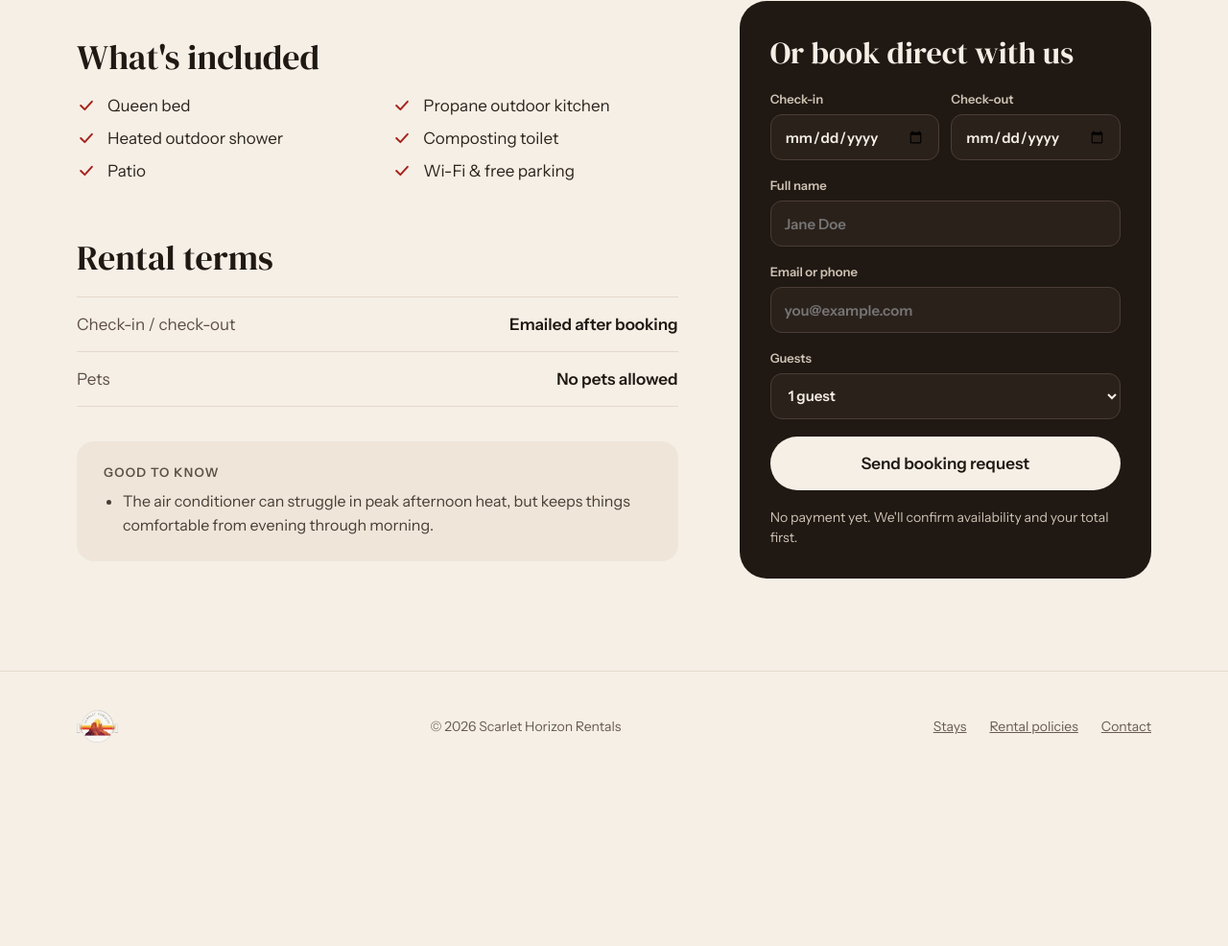
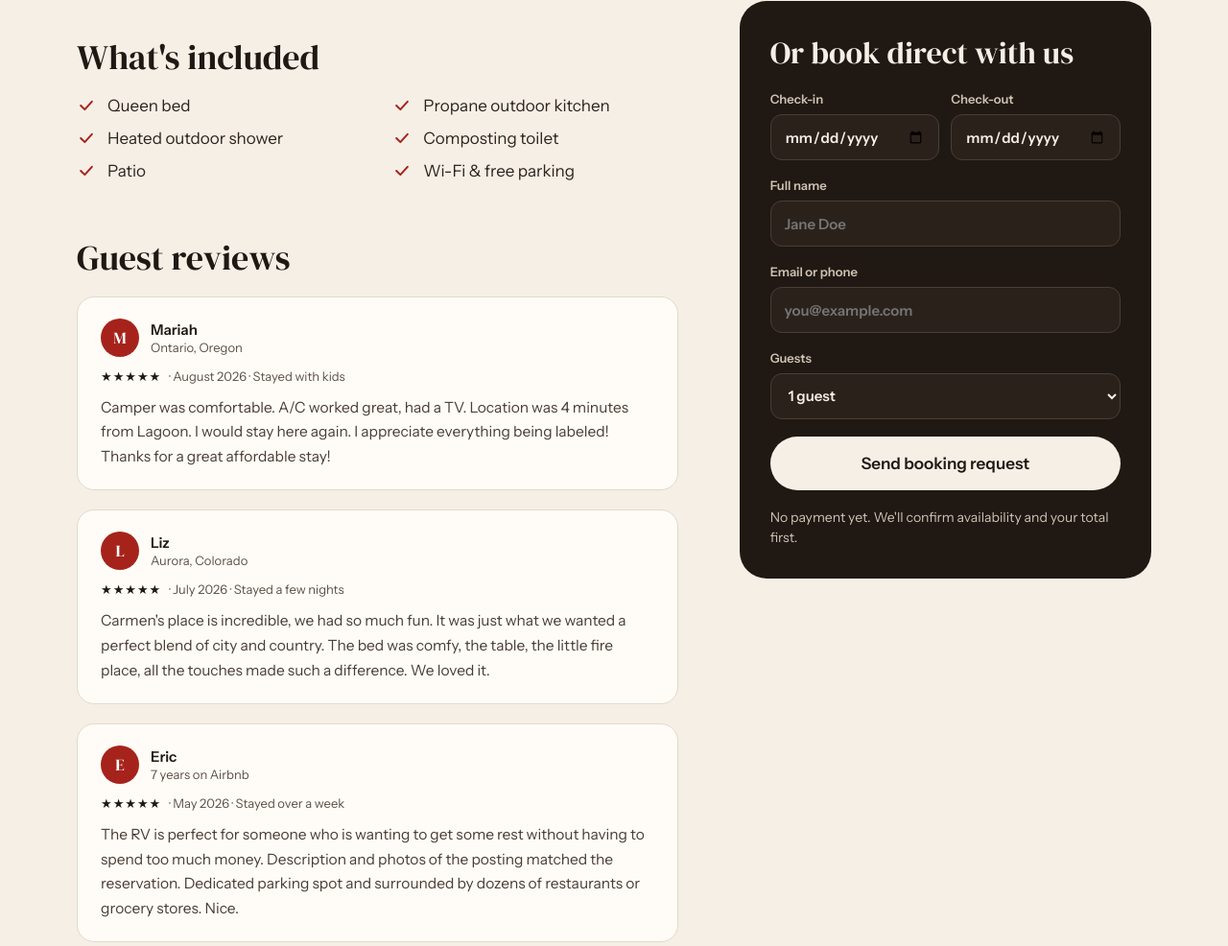
Before and after one commit to Lunatic0855/scarlet-horizon-website, a plain HTML site: page glamping-pod.html in a window 1280 px wide. Shown: the part 1549-2535 px from the top of the page at 96% size. Before the commit the page ends 2363 px from the top, so only its background shows below. Drawn offline with Linux system fonts and the light colour scheme.

Commit message:
Update glamping-pod.html

```diff
--- a/glamping-pod.html
+++ b/glamping-pod.html
@@ -101,6 +101,49 @@ All stays</a>
 </div>
 
 <div class="detail-block">
+<h2>Guest reviews</h2>
+<div class="reviews-grid">
+
+<div class="review-card">
+<div class="review-header">
+<div class="review-avatar">M</div>
+<div class="review-who">
+<div class="review-name">Mariah</div>
+<div class="review-place">Ontario, Oregon</div>
+</div>
+</div>
+<div class="review-meta"><span class="review-stars">★★★★★</span><span>· August 2026 · Stayed with kids</span></div>
+<p class="review-text">Camper was comfortable. A/C worked great, had a TV. Location was 4 minutes from Lagoon. I would stay here again. I appreciate everything being labeled! Thanks for a great affordable stay!</p>
+</div>
+
+<div class="review-card">
+<div class="review-header">
+<div class="review-avatar">L</div>
+<div class="review-who">
+<div class="review-name">Liz</div>
+<div class="review-place">Aurora, Colorado</div>
+</div>
+</div>
+<div class="review-meta"><span class="review-stars">★★★★★</span><span>· July 2026 · Stayed a few nights</span></div>
+<p class="review-text">Carmen's place is incredible, we had so much fun. It was just what we wanted a perfect blend of city and country. The bed was comfy, the table, the little fire place, all the touches made such a difference. We loved it.</p>
+</div>
+
+<div class="review-card">
+<div class="review-header">
+<div class="review-avatar">E</div>
+<div class="review-who">
+<div class="review-name">Eric</div>
+<div class="review-place">7 years on Airbnb</div>
+</div>
+</div>
+<div class="review-meta"><span class="review-stars">★★★★★</span><span>· May 2026 · Stayed over a week</span></div>
+<p class="review-text">The RV is perfect for someone who is wanting to get some rest without having to spend too much money. Description and photos of the posting matched the reservation. Dedicated parking spot and surrounded by dozens of restaurants or grocery stores. Nice.</p>
+</div>
+
+</div>
+</div>
+
+<div class="detail-block">
 <h2>Rental terms</h2>
 <div class="terms-list">
 <div class="terms-row"><span>Check-in / check-out</span><span>Emailed after booking</span></div>
@@ -161,7 +204,7 @@ All stays</a>
 <div>© 2026 Scarlet Horizon Rentals</div>
 <nav aria-label="Footer" class="footer-nav">
 <a href="index.html">Stays</a>
-<a href="faq.html">Rental policies</a>
+<a href="faq.html">FAQ</a>
 <a href="index.html">Contact</a>
 </nav>
 </footer>
```
